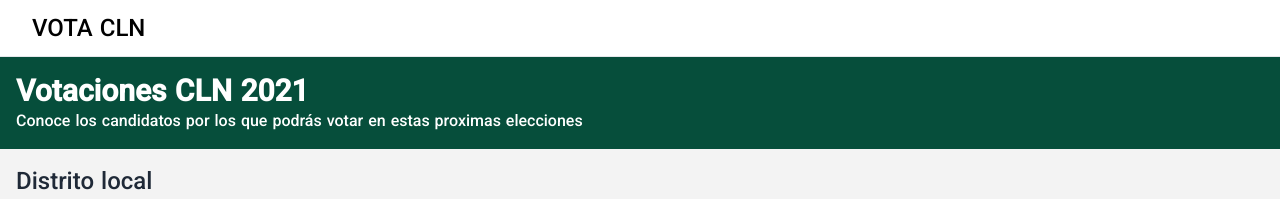
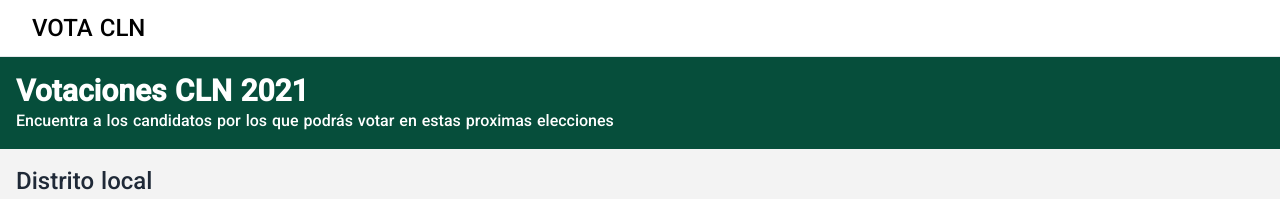
Before and after one commit to Sandalf/vota-cln, a Nuxt app: page / in a window 1280 px wide. Shown: the top 199 px of the page. Built offline with nearby package versions, Linux system fonts and the light colour scheme; no server answers.

Commit message:
feat: update meta info

```diff
--- a/pages/index.vue
+++ b/pages/index.vue
@@ -4,7 +4,7 @@
       <div class="container mx-auto p-4">
         <h1 class="text-3xl font-semibold">Votaciones CLN 2021</h1>
         <p>
-          Conoce los candidatos por los que podrás votar en estas proximas
+          Encuentra a los candidatos por los que podrás votar en estas proximas
           elecciones
         </p>
       </div>
@@ -36,18 +36,27 @@
 </template>
 
 <script>
-import FindDistrict from '@/components/FindDistrict'
-
 export default {
-  components: {
-    FindDistrict,
-  },
-
   data() {
     return {
       selectedDistrict: null,
       candidates: [],
     }
+  },
+
+  head: {
+    title: 'Vota CLN',
+    meta: [
+      { charset: 'utf-8' },
+      { name: 'viewport', content: 'width=device-width, initial-scale=1' },
+      {
+        hid: 'description',
+        name: 'description',
+        content:
+          'Encuentra a los candidatos por los que podrás votar en estas proximas elecciones',
+      },
+    ],
+    link: [{ rel: 'icon', type: 'image/x-icon', href: '/favicon.ico' }],
   },
 
   computed: {
```
Also changed, not shown: assets/logo.png (added), 1 other file (tests, documents, lock files or other folders).
